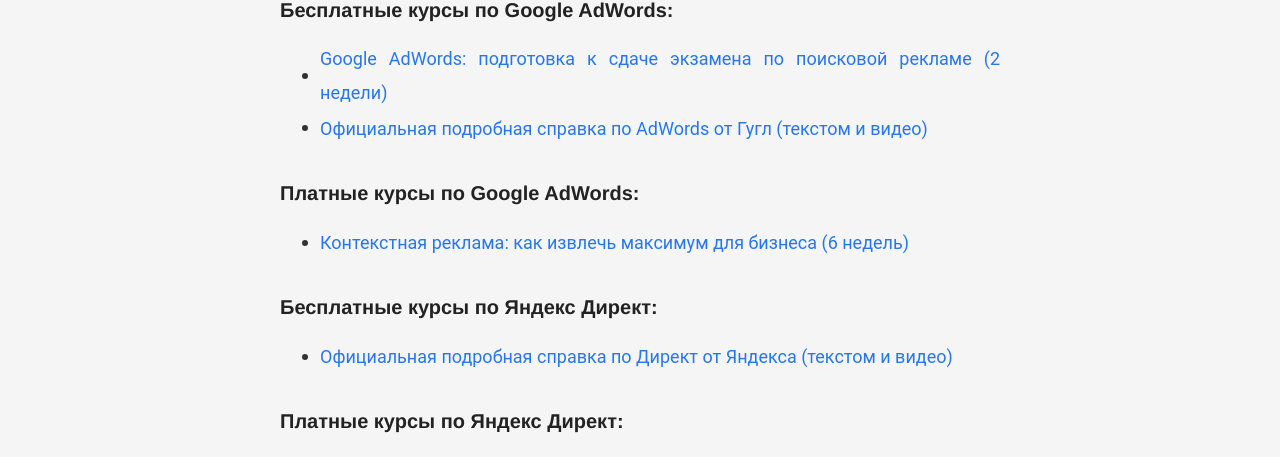
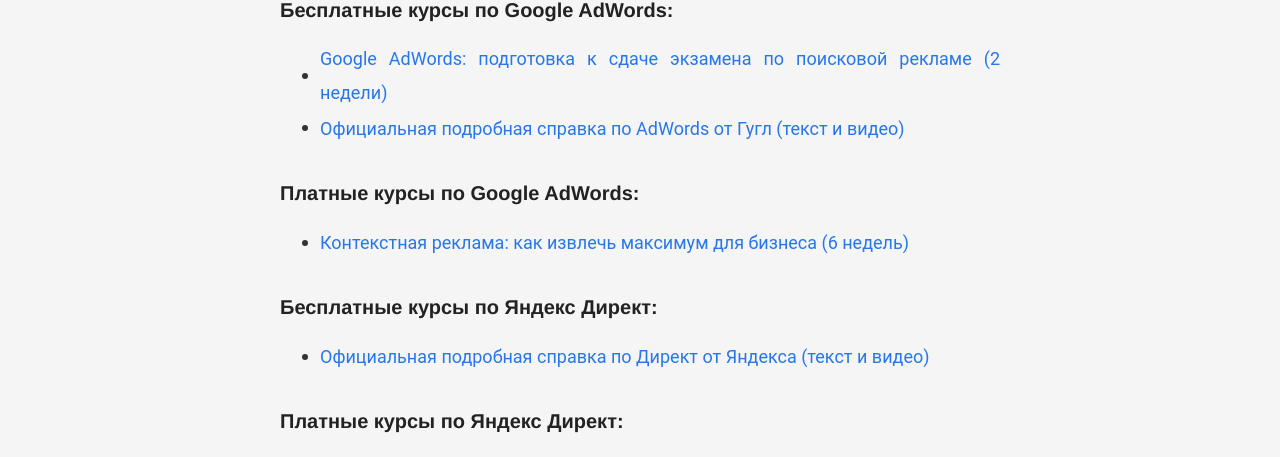
Before and after one commit to VadymVolos/vadymvolos.github.io, a Jekyll site: the page built from _posts/digital-marketing/2016-12-22-spisok-kursov-dlya-obucheniya-kontekstnoy-reklame.md, in a window 1280 px wide. Shown: the part 723-1180 px from the top of the page. Built offline with Jekyll 4.4.1, drawn with Linux system fonts in a browser that asks for light colours; comment, search, counter and statistics services are not loaded.

Commit message:
Update 2016-12-22-spisok-kursov-dlya-obucheniya-kontekstnoy-reklame.md

```diff
--- a/_posts/digital-marketing/2016-12-22-spisok-kursov-dlya-obucheniya-kontekstnoy-reklame.md
+++ b/_posts/digital-marketing/2016-12-22-spisok-kursov-dlya-obucheniya-kontekstnoy-reklame.md
@@ -22,7 +22,7 @@
 <h3>Бесплатные курсы по Google AdWords:</h3>
 <ul>
   <li><a href="http://netology.ru/programs/google-words?pid=up5293644" rel="nofollow" target="_blank" class="hvr-wobble-vertical">Google AdWords: подготовка к сдаче экзамена по поисковой рекламе (2 недели)</a></li>
-    <li><a href="https://support.google.com/adwords/" rel="nofollow" target="_blank" class="hvr-wobble-vertical">Официальная подробная справка по AdWords от Гугл (текстом и видео)</a></li>
+    <li><a href="https://support.google.com/adwords/" rel="nofollow" target="_blank" class="hvr-wobble-vertical">Официальная подробная справка по AdWords от Гугл (текст и видео)</a></li>
 </ul>
 
 <h3>Платные курсы по Google AdWords:</h3>
@@ -32,7 +32,7 @@
 
 <h3>Бесплатные курсы по Яндекс Директ:</h3>
 <ul>
-  <li><a href="https://yandex.ru/support/direct/" rel="nofollow" target="_blank" class="hvr-wobble-vertical">Официальная подробная справка по Директ от Яндекса (текстом и видео)</a></li>
+  <li><a href="https://yandex.ru/support/direct/" rel="nofollow" target="_blank" class="hvr-wobble-vertical">Официальная подробная справка по Директ от Яндекса (текст и видео)</a></li>
 </ul>
 
 <h3>Платные курсы по Яндекс Директ:</h3>
```
